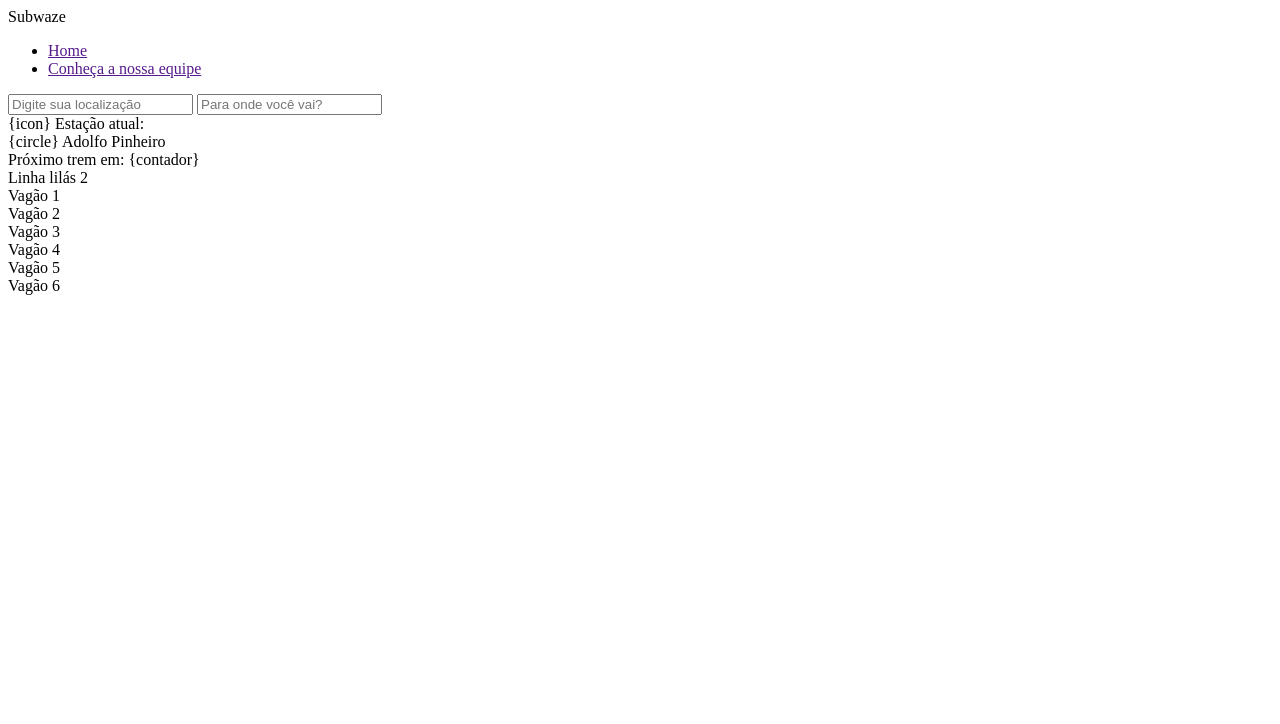
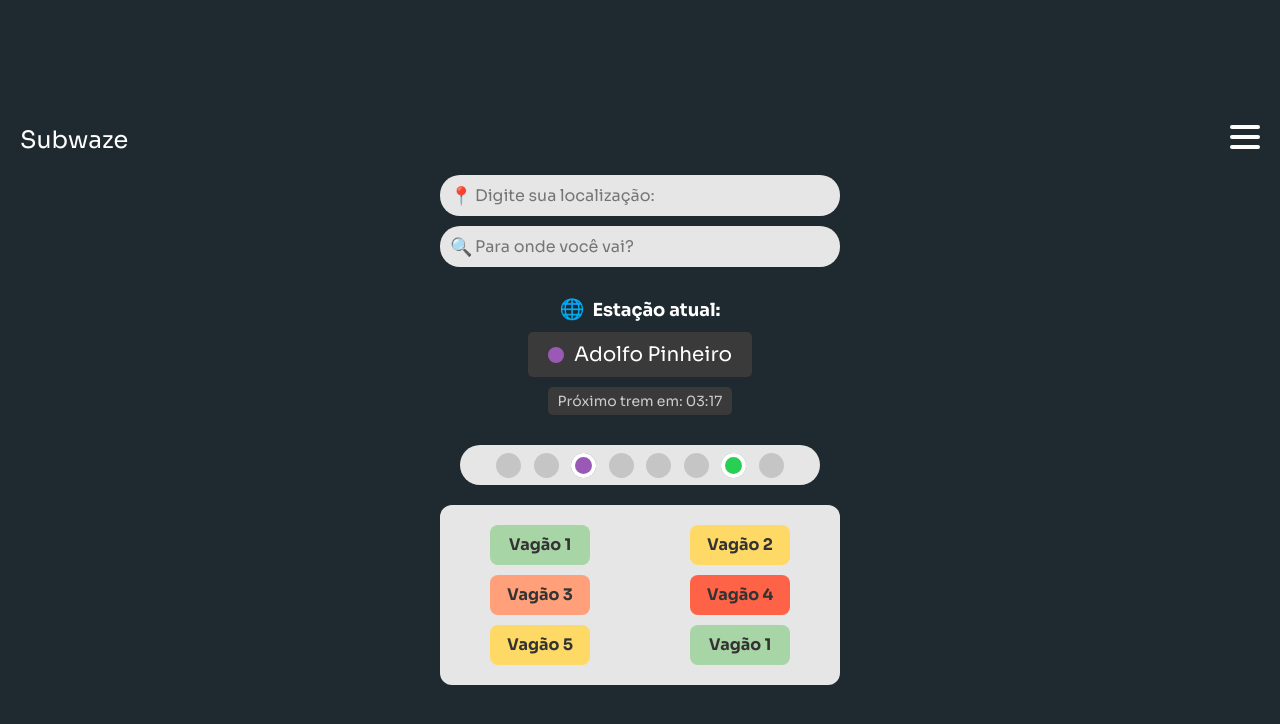
Before and after one commit to o-brunosoares/subwaze_fiap, a plain HTML site: page index.html in a window 1280 px wide. Drawn offline with Linux system fonts and the light colour scheme.

Commit message:
pagina 1 e css criados

```diff
--- a/css/style.css
+++ b/css/style.css
@@ -0,0 +1,218 @@
+/* Reset básico */
+
+@import url("https://fonts.googleapis.com/css2?family=Sora:wght@400;700&display=swap");
+
+* {
+  margin: 0;
+  padding: 0;
+  box-sizing: border-box;
+  font-family: "Sora", Arial, sans-serif;
+}
+
+/* Estilos da página */
+body {
+  background-color: #1e2a30;
+  color: #fff;
+  display: flex;
+  flex-direction: column;
+  align-items: center;
+  justify-content: center;
+  min-height: 100vh;
+}
+
+/* Header */
+header {
+  width: 100%;
+  display: flex;
+  justify-content: space-between;
+  padding: 10px 20px;
+  background-color: #1e2a30;
+  color: #fff;
+  font-size: 24px;
+}
+
+.menu-icon {
+  width: 30px;
+  cursor: pointer;
+  display: flex;
+  flex-direction: column;
+  justify-content: space-between;
+  height: 24px;
+}
+
+.menu-icon .bar {
+  width: 100%;
+  height: 4px;
+  background-color: #fff;
+  border-radius: 2px;
+}
+
+/* Estilos do main e dos inputs */
+main {
+  width: 90%;
+  max-width: 400px;
+  text-align: center;
+}
+
+.input-container {
+  position: relative;
+  margin: 10px 0;
+}
+.input-icon {
+  position: absolute;
+  top: 50%;
+  left: 10px;
+  transform: translateY(-50%);
+  color: #707070; /* Cor do ícone */
+  font-size: 18px;
+}
+
+.input {
+  width: 100%;
+  padding: 10px 10px 10px 35px; /* Espaço extra à esquerda para o ícone */
+  border: none;
+  border-radius: 20px;
+  background-color: #e6e6e6;
+  color: #333;
+  font-size: 16px;
+  outline: none;
+}
+/* Estilos da seção de informações da estação */
+.station-info {
+  display: flex;
+  flex-direction: column;
+  align-items: center;
+  margin: 30px 0;
+}
+
+.station-title {
+  display: flex;
+  align-items: center;
+  font-size: 18px;
+  margin-bottom: 10px;
+  font-weight: bold;
+}
+
+.station-icon {
+  margin-right: 8px;
+  font-size: 20px;
+}
+
+.station-circle {
+  width: 16px;
+  height: 16px;
+  border-radius: 50%;
+  background-color: #9b59b6; /* Cor lilás */
+  margin-right: 10px;
+}
+
+.station-name {
+  font-size: 20px;
+  font-weight: 500;
+}
+
+.station-name-container {
+  display: flex;
+  align-items: center;
+  background-color: #3a3a3a;
+  padding: 10px 20px;
+  border-radius: 5px;
+  color: #fff;
+}
+
+.next-train {
+  margin-top: 10px;
+  font-size: 14px;
+  color: #ccc;
+  background-color: #3a3a3a;
+  padding: 5px 10px;
+  border-radius: 5px;
+}
+
+/* Estilos do mapa do trem */
+.train-map {
+  display: flex;
+  justify-content: center;
+  margin: 20px 0;
+}
+
+.train-line {
+  position: relative;
+  width: 90%;
+  height: 40px;
+  background-color: #e6e6e6;
+  border-radius: 20px;
+  display: flex;
+  align-items: center;
+  justify-content: center;
+}
+
+.train-stations {
+  display: flex;
+  justify-content: space-between;
+  width: 80%;
+  position: relative;
+}
+.station-dot {
+  width: 25px;
+  height: 25px;
+  background-color: #c5c5c5; /* Cor das estações */
+  border-radius: 50%;
+  display: inline-block;
+}
+
+.station-dot.active {
+  background-color: #9b59b6; /* Cor roxa para estações ativas */
+  box-shadow: inset 0 0 0 4px #fff;
+}
+
+.station-dot.location {
+  background-color: #29cf55; /* Cor de preenchimento (verde claro) */
+  box-shadow: inset 0 0 0 4px #fff; /* Borda interna de 3px de cor branca */
+}
+/* Estilos da capacidade dos vagões */
+.wagon-capacity {
+  background-color: #e6e6e6;
+  padding: 20px;
+  border-radius: 12px;
+  display: flex;
+  flex-direction: column;
+  gap: 10px;
+  align-items: center;
+}
+
+.wagon-row {
+  display: flex;
+  justify-content: space-between;
+  width: 100%;
+  max-width: 300px;
+}
+
+/* Cores dos vagões */
+.green {
+  background-color: #a8d5a6;
+}
+
+.yellow {
+  background-color: #ffd966;
+}
+
+.orange {
+  background-color: #ffa07a;
+}
+
+.red {
+  background-color: #ff6347;
+}
+
+/* Outros estilos dos vagões */
+.wagon {
+  width: 100px;
+  height: 40px;
+  color: #333;
+  font-weight: bold;
+  border-radius: 8px;
+  text-align: center;
+  line-height: 40px;
+  font-size: 16px;
+}
--- a/index.html
+++ b/index.html
@@ -4,44 +4,73 @@
     <meta charset="UTF-8" />
     <meta name="viewport" content="width=device-width, initial-scale=1.0" />
     <title>Subwaze - Te conectando com o melhor caminho</title>
+    <link rel="stylesheet" href="/css/style.css" />
   </head>
   <body>
     <header>
       <span>Subwaze</span>
-      <div class="container">
-        <nav>
-          <ul>
-            <li>
-              <a href=""
-                ><img src="./img/icons/mynaui_home.png" alt="" />Home</a
-              >
-            </li>
-            <li>
-              <a href=""
-                ><img src="./img/icons/ícone dev mode.png" alt="" />Conheça a
-                nossa equipe</a
-              >
-            </li>
-          </ul>
-        </nav>
+      <div class="menu-icon">
+        <div class="bar"></div>
+        <div class="bar"></div>
+        <div class="bar"></div>
       </div>
     </header>
-    <input type="text" placeholder="Digite sua localização" />
-    <input type="text" placeholder="Para onde você vai?" /> <br />
 
-    {icon} Estação atual:
-    <br />
-    <span>{circle} Adolfo Pinheiro</span>
-    <br />
-    Próximo trem em: {contador}
-    <div class="linha-atual">Linha lilás 2</div>
-    <div class="lotacao-vagoes">
-      <div class="vagoes">Vagão 1</div>
-      <div class="vagoes">Vagão 2</div>
-      <div class="vagoes">Vagão 3</div>
-      <div class="vagoes">Vagão 4</div>
-      <div class="vagoes">Vagão 5</div>
-      <div class="vagoes">Vagão 6</div>
-    </div>
+    <main>
+      <div class="input-container">
+        <span class="input-icon">📍</span>
+        <input
+          type="text"
+          placeholder="Digite sua localização:"
+          class="input"
+        />
+      </div>
+      <div class="input-container">
+        <span class="input-icon">🔍</span>
+        <input type="text" placeholder="Para onde você vai?" class="input" />
+      </div>
+
+      <section class="station-info">
+        <div class="station-title">
+          <span class="station-icon">🌐</span>
+          <span>Estação atual:</span>
+        </div>
+        <div class="station-name-container">
+          <div class="station-circle"></div>
+          <span class="station-name">Adolfo Pinheiro</span>
+        </div>
+        <div class="next-train">Próximo trem em: 03:17</div>
+      </section>
+
+      <div class="train-map">
+        <div class="train-line">
+          <div class="train-stations">
+            <span class="station-dot"></span>
+            <span class="station-dot"></span>
+            <span class="station-dot active"></span>
+            <span class="station-dot"></span>
+            <span class="station-dot"></span>
+            <span class="station-dot"></span>
+            <span class="station-dot location"></span>
+            <span class="station-dot"></span>
+          </div>
+        </div>
+      </div>
+
+      <section class="wagon-capacity">
+        <div class="wagon-row">
+          <div class="wagon green">Vagão 1</div>
+          <div class="wagon yellow">Vagão 2</div>
+        </div>
+        <div class="wagon-row">
+          <div class="wagon orange">Vagão 3</div>
+          <div class="wagon red">Vagão 4</div>
+        </div>
+        <div class="wagon-row">
+          <div class="wagon yellow">Vagão 5</div>
+          <div class="wagon green">Vagão 1</div>
+        </div>
+      </section>
+    </main>
   </body>
 </html>
```
